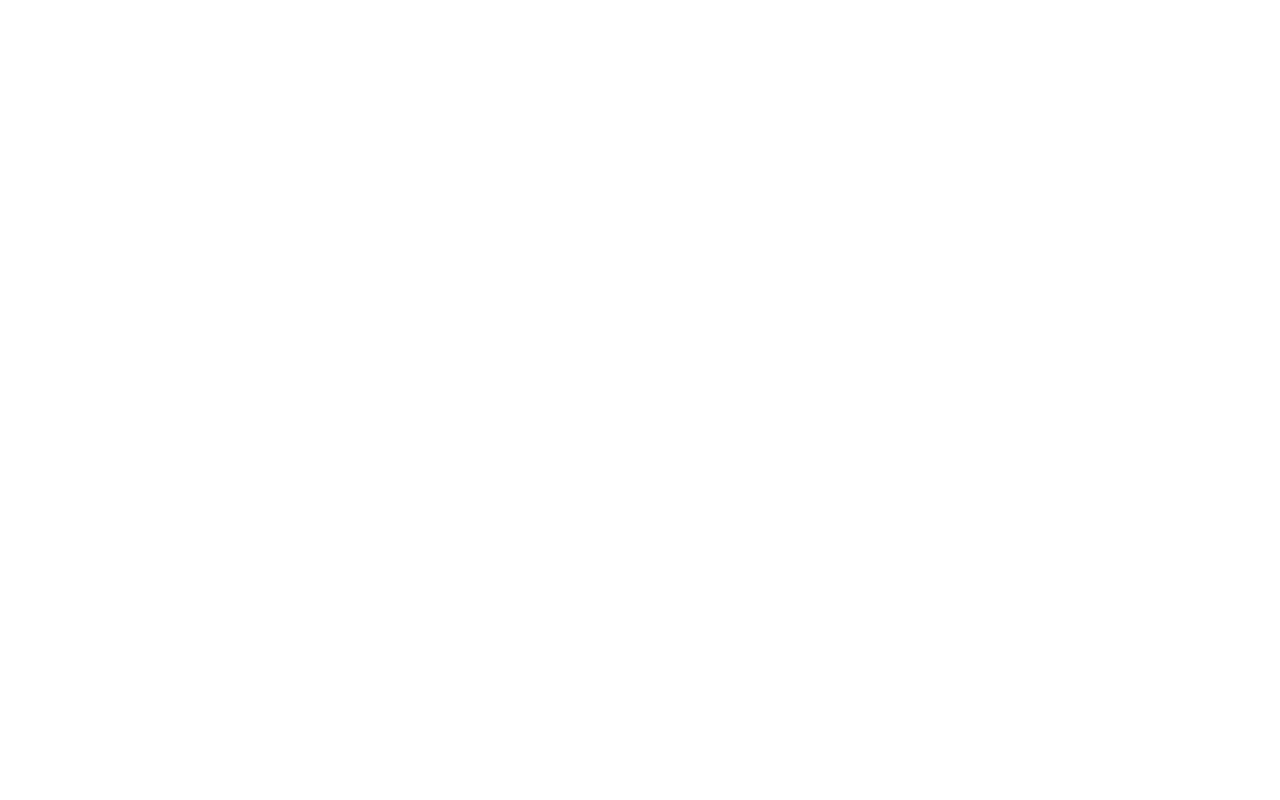
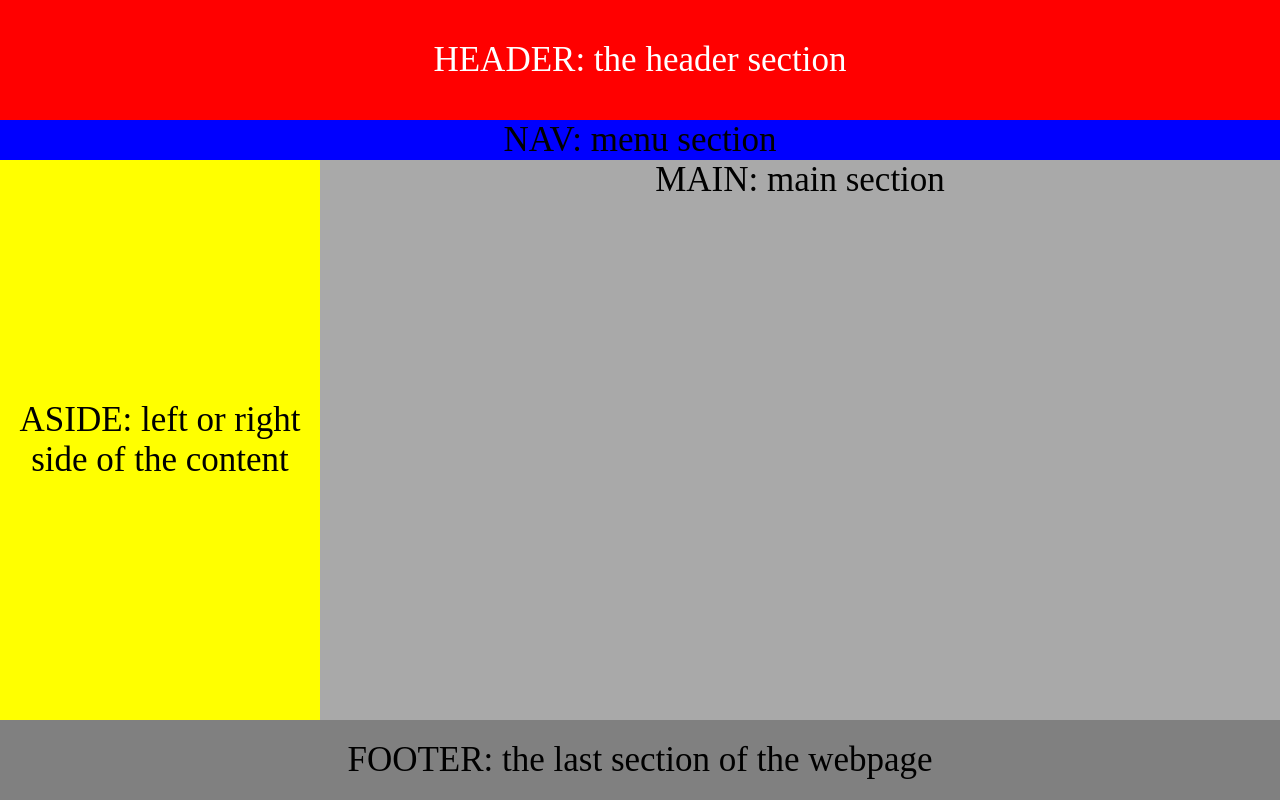
Before and after one commit to MSKose/Semantic-html, a plain HTML site: page index.html in a window 1280 px wide. Drawn offline with Linux system fonts and the light colour scheme.

Commit message:
final commit

```diff
--- a/index.html
+++ b/index.html
@@ -9,19 +9,23 @@
 </head>
 <body>
     <header>
-
+        <p>HEADER: the header section</p>
     </header>
 
     <nav>
-
+        <p>NAV: menu section</p>
     </nav>
 
     <aside>
-
+       <p>ASIDE: left or right side of the content</p>
     </aside>
 
+    <main>
+        <p>MAIN: main section</p>
+    </main>
+
     <footer>
-
+        <p>FOOTER: the last section of the webpage</p>
     </footer>
 
 </body>
--- a/style.css
+++ b/style.css
@@ -1,5 +1,49 @@
 * {
-    border: 0;
+    margin: 0;
     padding: 0;
     box-sizing: border-box;
 }
+
+body {
+    font-size: 35px;
+    height: 100vh;
+    text-align: center;
+    /* justify-content: center; */
+
+}
+
+
+header, nav, aside, footer {
+    display: grid;
+    place-items: center;
+}
+
+
+header {
+    background-color: red;
+    height: 15vh;
+    color: white;
+}
+
+nav {
+    background-color: blue;
+    height: 5vh;
+}
+
+aside {
+    background-color: yellow;
+    display: float;
+    float: left;
+    height: 70vh;
+    width: 40vh;
+}
+
+main {
+    background-color: darkgray;
+    height: 70vh;
+}
+
+footer {
+    background-color: grey;
+    height: 10vh;
+}
```
